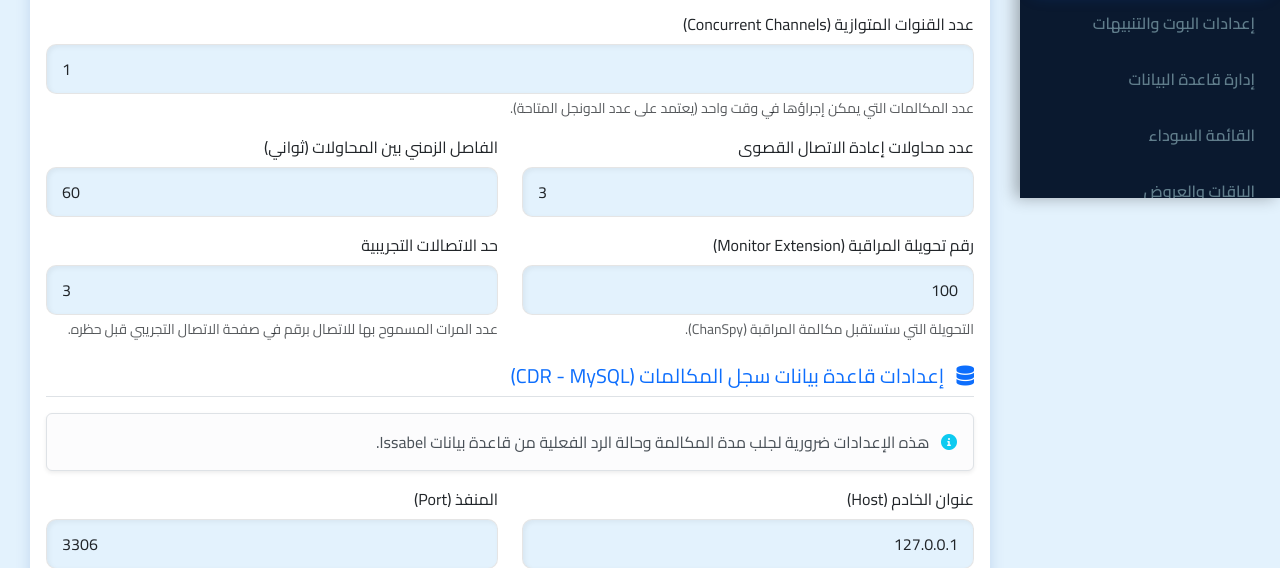
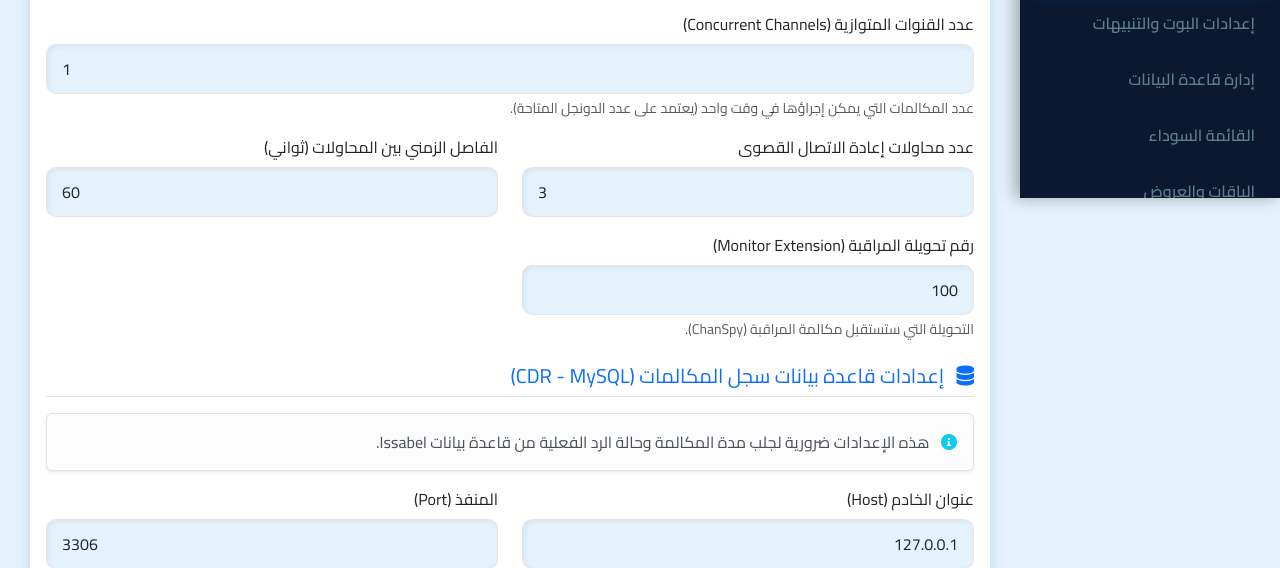
Before and after one commit to cBadr/Wasel-app, a Flask app: page /settings in a window 1280 px wide. Shown: the part 602-1170 px from the top of the page. Run offline with Flask 3, Linux system fonts and the light colour scheme; a user stored in the database is signed in.

Commit message:
Fix Settings

```diff
--- a/app.py
+++ b/app.py
@@ -1601,9 +1601,17 @@ def add_blacklist():
 @requires_permission('settings', 'edit')
 def delete_blacklist(item_id):
     item = Blacklist.query.get_or_404(item_id)
+
+    # Reset Test Call History for this number so it can be tested again
+    try:
+        TestCallHistory.query.filter_by(phone_number=item.phone_number).delete()
+    except Exception as e:
+        # Don't fail the whole operation if history deletion fails
+        print(f"Error deleting test call history: {e}")
+
     db.session.delete(item)
     db.session.commit()
-    flash('تم حذف الرقم من القائمة السوداء', 'success')
+    flash('تم حذف الرقم من القائمة السوداء وإعادة تعيين عداد المحاولات', 'success')
     return redirect(url_for('blacklist'))
 
 # --- Reporting Routes ---
--- a/templates/settings.html
+++ b/templates/settings.html
@@ -67,11 +67,6 @@
                             <label for="monitor_extension" class="form-label">رقم تحويلة المراقبة (Monitor Extension)</label>
                             <input type="text" class="form-control" id="monitor_extension" name="monitor_extension" value="{{ settings.monitor_extension }}" placeholder="e.g. 100 or SIP/100">
                             <div class="form-text text-muted">التحويلة التي ستستقبل مكالمة المراقبة (ChanSpy).</div>
-                        </div>
-                        <div class="col-md-6">
-                            <label for="test_call_limit" class="form-label">حد الاتصالات التجريبية</label>
-                            <input type="number" class="form-control" id="test_call_limit" name="test_call_limit" value="{{ settings.test_call_limit }}" min="1" required>
-                            <div class="form-text text-muted">عدد المرات المسموح بها للاتصال برقم في صفحة الاتصال التجريبي قبل حظره.</div>
                         </div>
                     </div>
 
```
